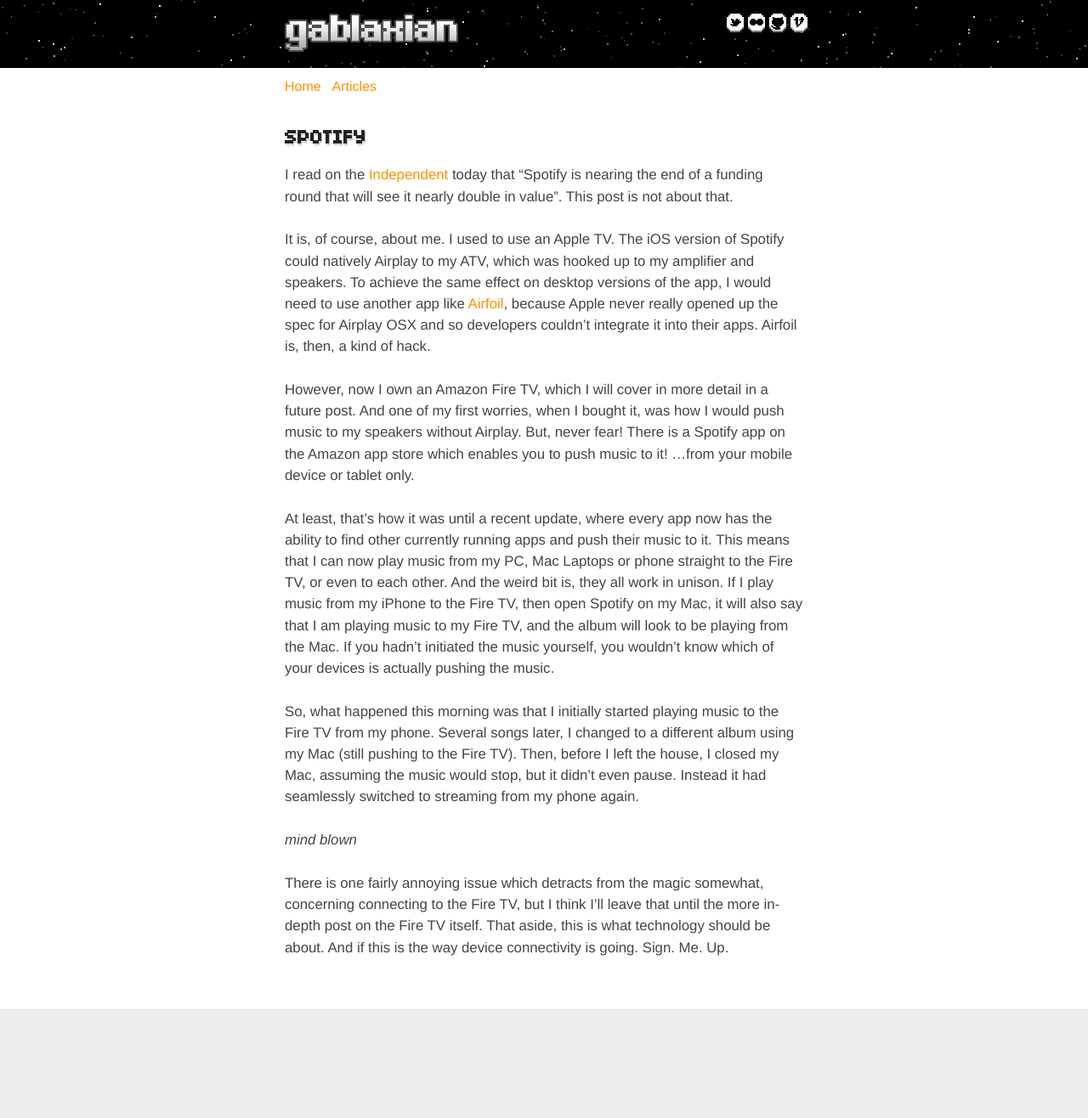
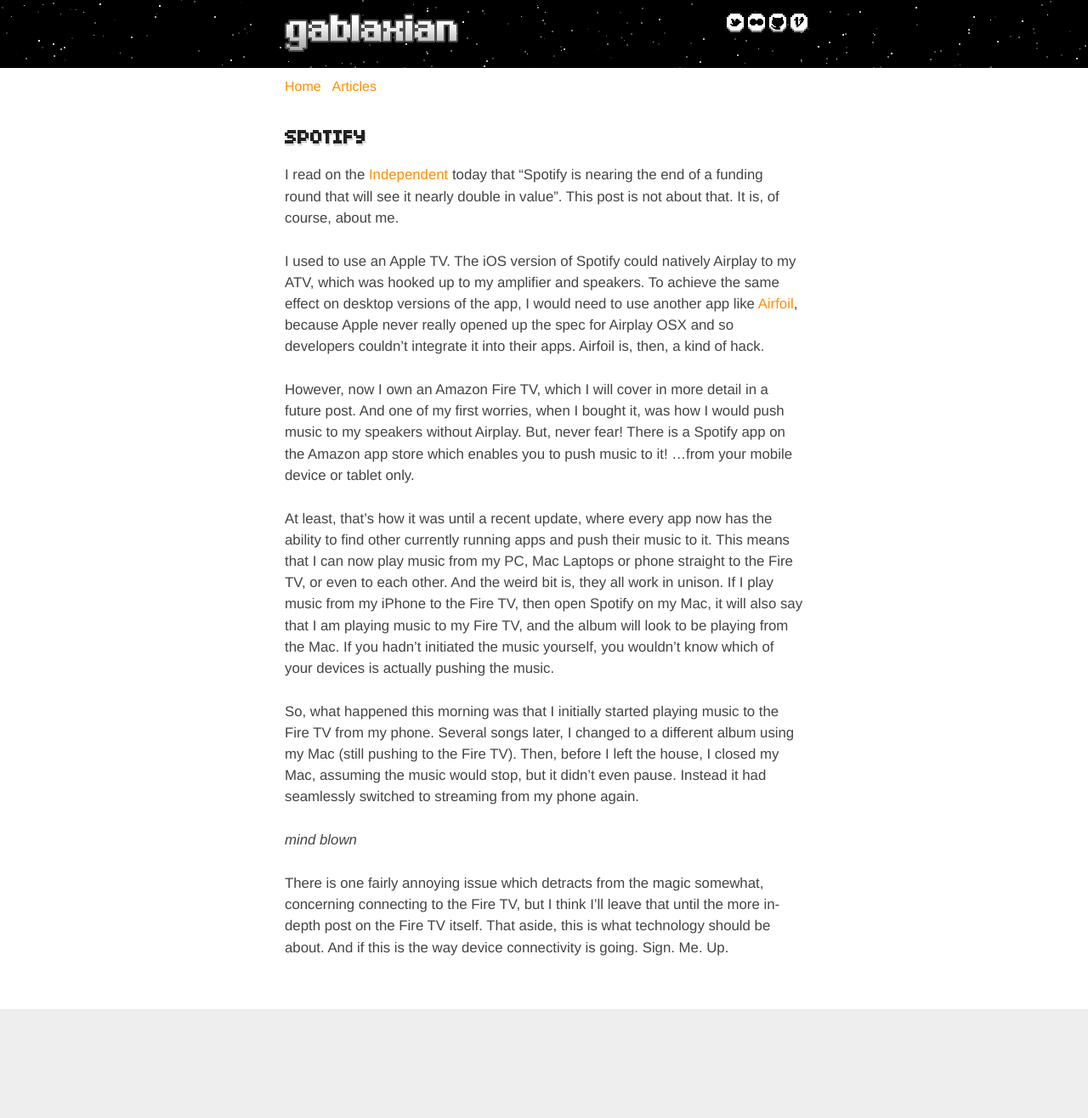
Before and after one commit to gablaxian/gablaxian_jekyll, a Jekyll site: the page built from _posts/2015-04-14-spotify.md, in a window 1280 px wide. Shown: the whole page at 85% size. Built offline with Jekyll 4.4.1, drawn with Linux system fonts in a browser that asks for light colours.

Commit message:
copy amend

```diff
--- a/_posts/2015-04-14-spotify.md
+++ b/_posts/2015-04-14-spotify.md
@@ -3,9 +3,9 @@
 title: Spotify
 ---
 
-I read on the [Independent](http://www.independent.co.uk/news/business/news/spotify-is-nearing-the-end-of-a-funding-round-that-will-see-it-nearly-double-in-value-to-84-billion-10172449.html) today that "Spotify is nearing the end of a funding round that will see it nearly double in value". This post is not about that.
+I read on the [Independent](http://www.independent.co.uk/news/business/news/spotify-is-nearing-the-end-of-a-funding-round-that-will-see-it-nearly-double-in-value-to-84-billion-10172449.html) today that "Spotify is nearing the end of a funding round that will see it nearly double in value". This post is not about that. It is, of course, about me.
 
-It is, of course, about me. I used to use an Apple TV. The iOS version of Spotify could natively Airplay to my ATV, which was hooked up to my amplifier and speakers. To achieve the same effect on desktop versions of the app, I would need to use another app like [Airfoil](https://www.rogueamoeba.com/airfoil/), because Apple never really opened up the spec for Airplay OSX and so developers couldn't integrate it into their apps. Airfoil is, then, a kind of hack.
+I used to use an Apple TV. The iOS version of Spotify could natively Airplay to my ATV, which was hooked up to my amplifier and speakers. To achieve the same effect on desktop versions of the app, I would need to use another app like [Airfoil](https://www.rogueamoeba.com/airfoil/), because Apple never really opened up the spec for Airplay OSX and so developers couldn't integrate it into their apps. Airfoil is, then, a kind of hack.
 
 However, now I own an Amazon Fire TV, which I will cover in more detail in a future post. And one of my first worries, when I bought it, was how I would push music to my speakers without Airplay. But, never fear! There is a Spotify app on the Amazon app store which enables you to push music to it! ...from your mobile device or tablet only.
 
```
